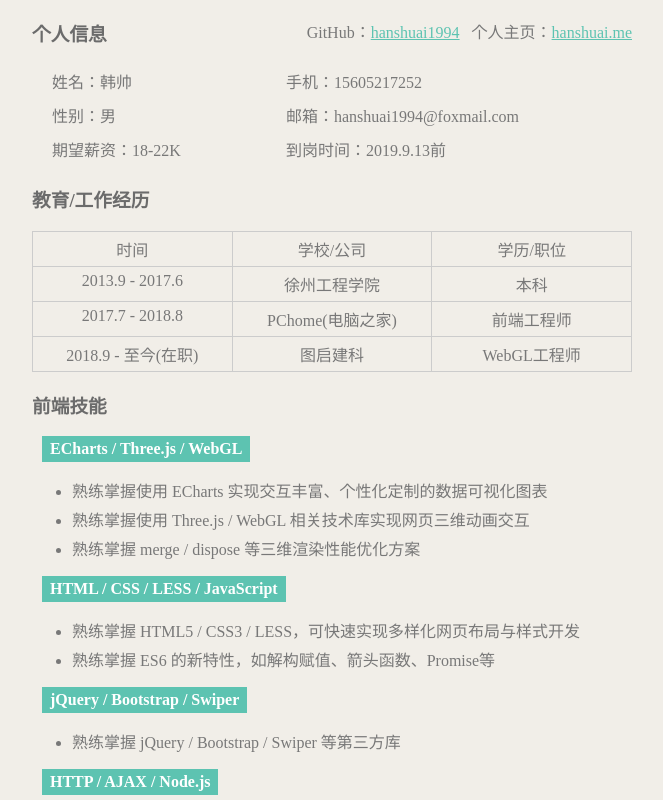
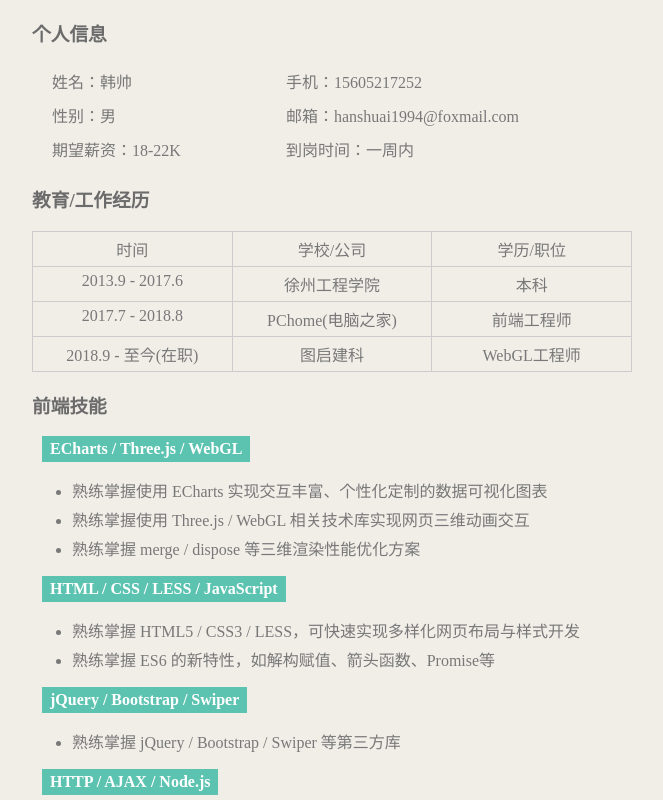
Before and after one commit to hanshuai1994/hanshuai1994.github.io, a plain HTML site: page resume/index.html in a window 1280 px wide. Shown: the top 800 px of the page, without its empty margins (308-971 px from the left). Drawn offline with Linux system fonts and the light colour scheme.

Commit message:
update date

```diff
--- a/resume/index.html
+++ b/resume/index.html
@@ -12,8 +12,8 @@
 <body>
     <div class="container">
         <div class="info">
-            <p id="myweb">GitHub：<a href="https://github.com/hanshuai1994">hanshuai1994</a>&nbsp;&nbsp;&nbsp;个人主页：<a
-                    href="http://hanshuai1994.github.io">hanshuai.me</a></p>
+            <!-- <p id="myweb">GitHub：<a href="https://github.com/hanshuai1994">hanshuai1994</a>&nbsp;&nbsp;&nbsp;个人主页：<a
+                    href="http://hanshuai1994.github.io">hanshuai.me</a></p> -->
             <h3>个人信息</h3>
             <article class="info_article">
                 <div class="line-1">
@@ -26,7 +26,7 @@
                 </div>
                 <div class="line-3">
                     <p>期望薪资：18-22K</p>
-                    <p>到岗时间：2019.9.13前</p>
+                    <p>到岗时间：一周内</p>
                 </div>
             </article>
         </div>
```
